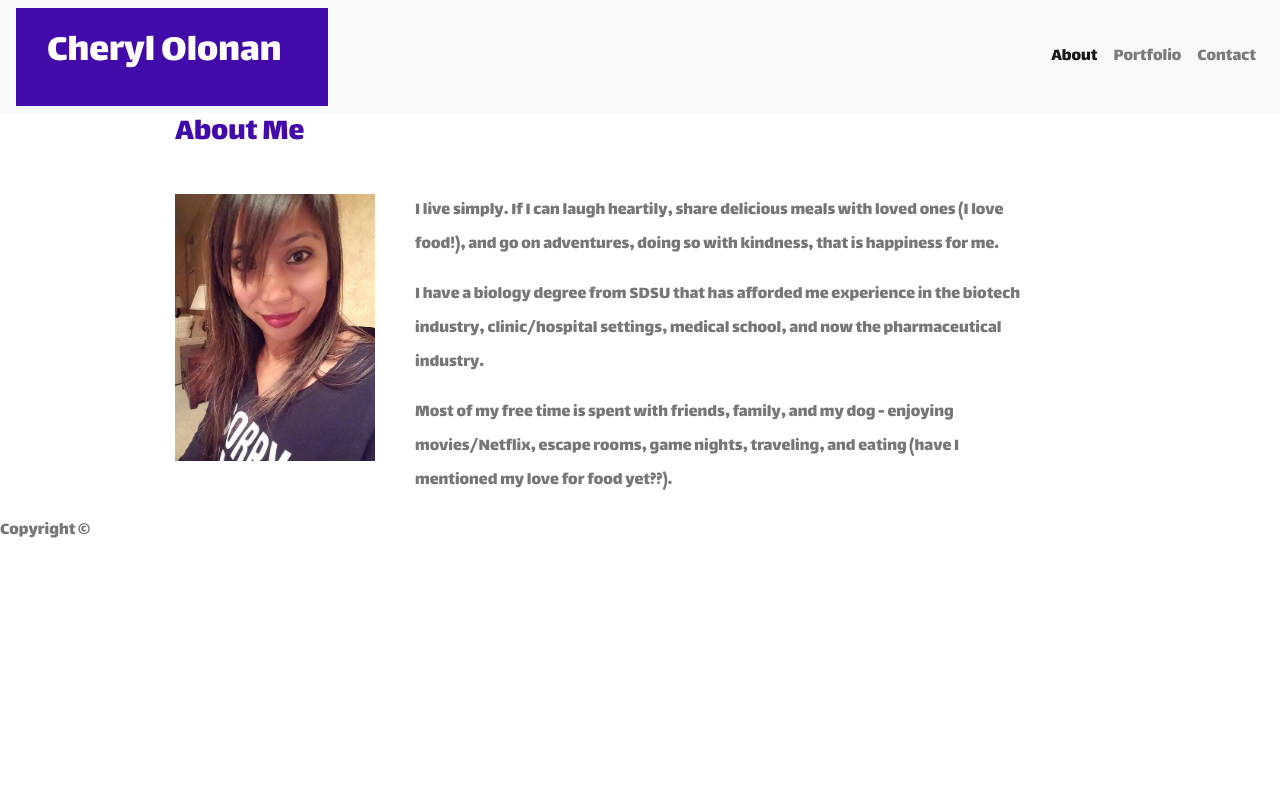
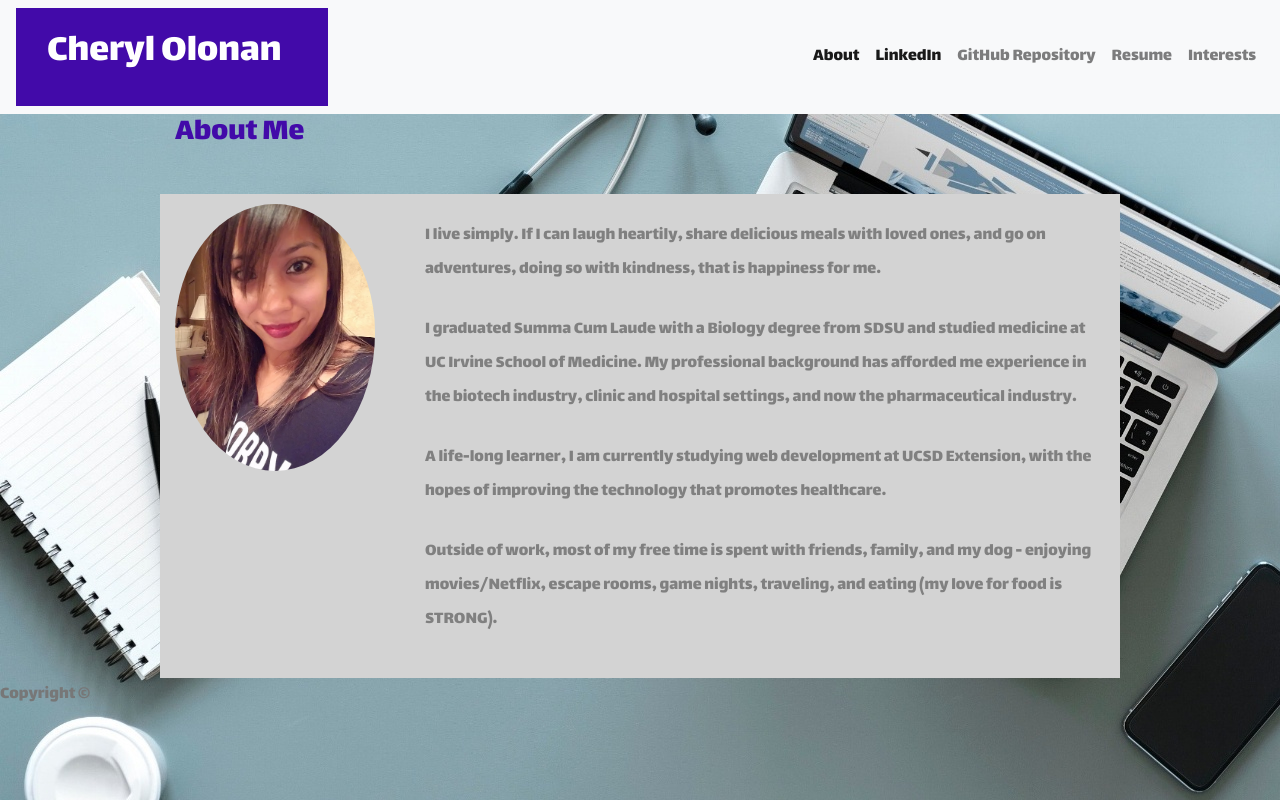
Before and after one commit to cherylolonan/Updated-Portfolio, a plain HTML site: page index.html in a window 1280 px wide. Drawn offline with nearby package versions, Linux system fonts and the light colour scheme; a script that the page names is missing.

Commit message:
final updated portfolio

```diff
--- a/assets/css/style.css
+++ b/assets/css/style.css
@@ -3,7 +3,7 @@ body {
     font-size: 18px;
     line-height: 34px;
     color: #777777;
-    background: url("../images/concrete_seamless.png");
+    background: url("../images/medicalcomputer.jpg");
 }
 
 * {
@@ -14,3 +14,21 @@ body {
     max-width: 960px;
     margin: auto;
 }
+
+img {
+    border-radius: 50%;
+    padding-top: 10px;
+}
+
+p {
+    padding: 5px;
+    color: gray;
+}
+
+#AboutMe {
+    background: lightgray;
+}
+
+#Description {
+    padding: 20px;
+}
--- a/index.html
+++ b/index.html
@@ -27,11 +27,17 @@
                 <li class="nav-item active">
                     <a class="nav-link" href="index.html">About<span class="sr-only">(current)</span></a>
                 </li>
-                <li class="nav-item">
-                    <a class="nav-link" href="portfolio.html">Portfolio</a>
+                <li class="nav-item active">
+                    <a class="nav-link" href=" https://www.linkedin.com/in/cheryl-olonan-a5099759/   ">LinkedIn<span class="sr-only">(current)</span></a>
                 </li>
                 <li class="nav-item">
-                    <a class="nav-link" href="contact.html">Contact</a>
+                    <a class="nav-link" href="https://github.com/cherylolonan">GitHub Repository</a>
+                </li>
+                <li class="nav-item">
+                    <a class="nav-link" href="https://drive.google.com/file/d/1IyP5ZHueBltaiJK1MGoEvJ0m0xQZ9vne/view?usp=sharing">Resume</a>
+                </li>
+                <li class="nav-item">
+                    <a class="nav-link" href="portfolio.html">Interests</a>
                 </li>
             </ul>
         </div>
@@ -46,17 +52,19 @@
         </div>
     </div>
     <br>
-    <div class="container">
+    <div class="container" id=AboutMe>
         <div class="row">
             <div class="col-md-3">
-                <img src="assets/images/Me.jpg" width="200" height="200" class="img-fluid" alt="Responsive image" alt="That's me!" class="img-thumbnail">
+                <img src="assets/images/Me.jpg" width="200" height="200" class="img-fluid" alt="Responsive image" alt="Cheryl Olonan" class="img-thumbnail">
             </div>
-            <div class="col-md-8">
-                <p>I live simply. If I can laugh heartily, share delicious meals with loved ones (I love food!), and go on adventures, doing so with kindness, that is happiness for me.</p>
+            <div class="col-md-9" id=Description>
+                <p>I live simply. If I can laugh heartily, share delicious meals with loved ones, and go on adventures, doing so with kindness, that is happiness for me.</p>
 
-                <p>I have a biology degree from SDSU that has afforded me experience in the biotech industry, clinic/hospital settings, medical school, and now the pharmaceutical industry.</p>
+                <p>I graduated Summa Cum Laude with a Biology degree from SDSU and studied medicine at UC Irvine School of Medicine. My professional background has afforded me experience in the biotech industry, clinic and hospital settings, and now the pharmaceutical industry.</p>
 
-                <p>Most of my free time is spent with friends, family, and my dog - enjoying movies/Netflix, escape rooms, game nights, traveling, and eating (have I mentioned my love for food yet??).</p>
+                <p>A life-long learner, I am currently studying web development at UCSD Extension, with the hopes of improving the technology that promotes healthcare.</p>
+
+                <p>Outside of work, most of my free time is spent with friends, family, and my dog - enjoying movies/Netflix, escape rooms, game nights, traveling, and eating (my love for food is STRONG).</p>
             </div>
         </div>
     </div>
```
Also changed, not shown: portfolio.html (+19 -21 lines), assets/images/ITmedicine.jpg (added), assets/images/doctorcomputer.jpg (added), assets/images/healthIT.png (added), assets/images/medicalcomputer.jpg (added).
